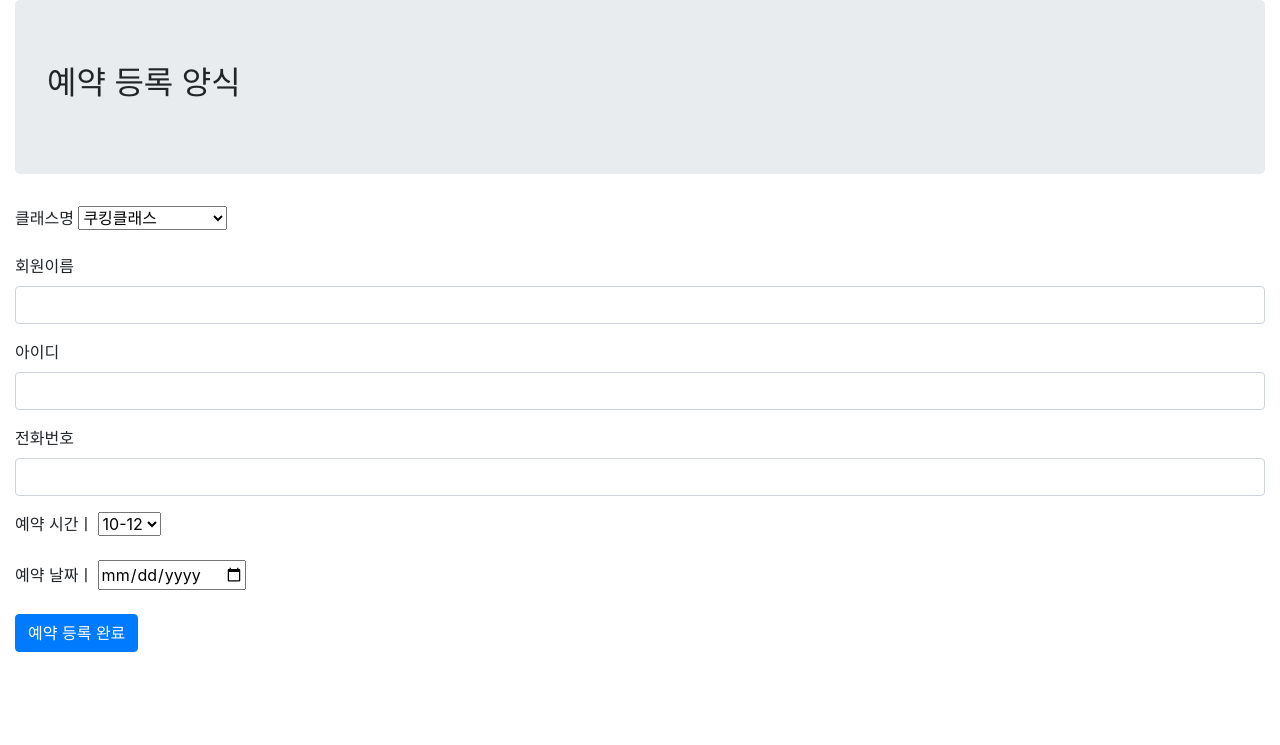
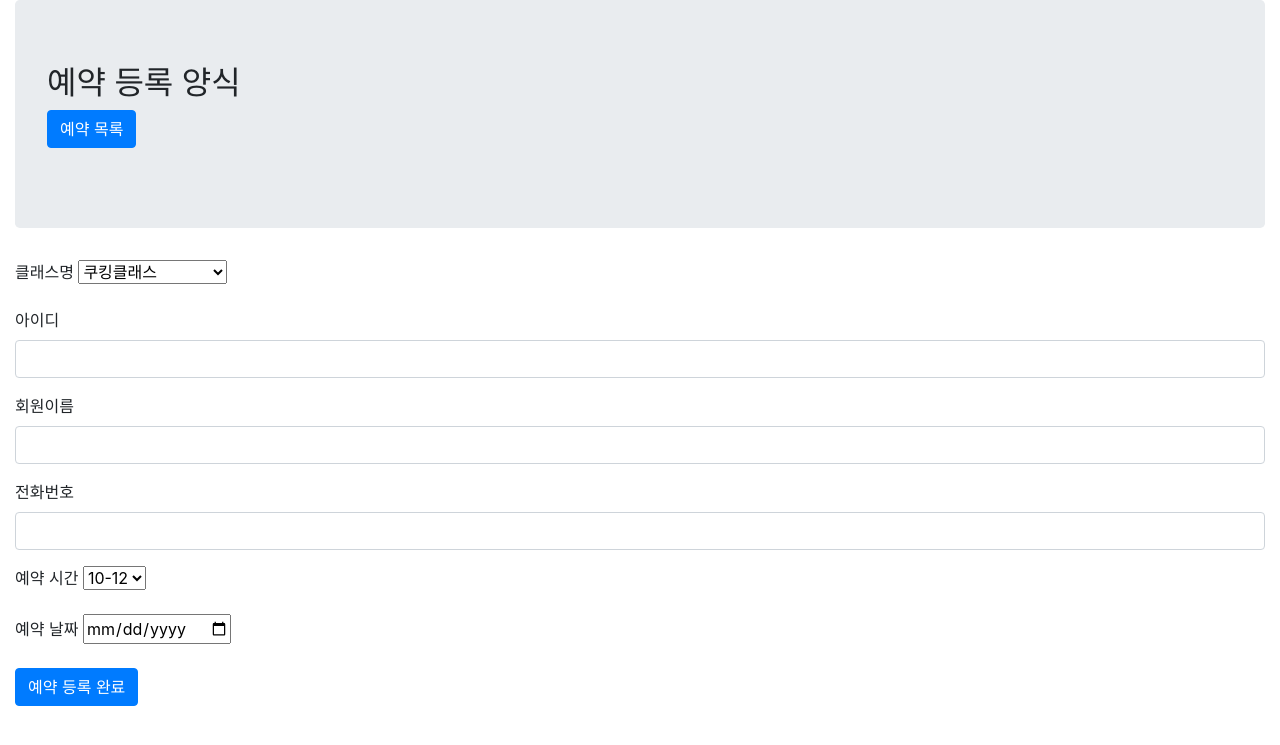
Before and after one commit to yunkongzi/daydream, a Java web app: page /reservation/reservation_regist in a window 1280 px wide. Shown: the top 745 px of the page. Run offline with Tomcat 11, a stand-in JSP engine, Linux system fonts and the light colour scheme.

Commit message:
[update] ReservationVo 다시 수정

```diff
--- a/daydream/src/main/java/com/kh/daydream/controller/ReservationController.java
+++ b/daydream/src/main/java/com/kh/daydream/controller/ReservationController.java
@@ -5,7 +5,7 @@ import javax.inject.Inject;
 import org.springframework.stereotype.Controller;
 import org.springframework.web.bind.annotation.RequestMapping;
 import org.springframework.web.bind.annotation.RequestMethod;
-
+import org.springframework.web.servlet.mvc.support.RedirectAttributes;
 
 import com.kh.daydream.service.ReservationService;
 import com.kh.daydream.vo.ReservationVo;
--- a/daydream/src/main/webapp/WEB-INF/views/reservation/reservation_regist.jsp
+++ b/daydream/src/main/webapp/WEB-INF/views/reservation/reservation_regist.jsp
@@ -61,13 +61,16 @@
 			<div class="jumbotron">
 				<h2>예약 등록 양식</h2>
 
+				<p>
+					<a class="btn btn-primary btn-large" href="/reservation/reservation_list">예약 목록</a>
+				</p>
 			</div>
 		</div>
 	</div>
 	<div class="row">
 		<div class="col-md-12">
 			<form role="form" action="reservation/regist_run"
-				method="get">
+				method="post">
 				<div class="form-group">
 					<label for="class_name">클래스명</label>
 
@@ -80,22 +83,24 @@
 						</select>
 				</div>
 				<div class="form-group">
+					<label for="user_id">아이디</label>
+					<input type="text" class="form-control"
+						id="user_id" name="user_id" />
+				</div>
+
+				<div class="form-group">
 					<label for="user_name">회원이름</label>
 					<input type="text" class="form-control"
 						id="user_name" name="user_name" />
 				</div>
-				<div class="form-group">
-					<label for="user_id">아이디</label>
-					<input type="text" class="form-control"
-						id="user_id" name="user_id" />
-				</div>
+
 				<div class="form-group">
 					<label for="user_phone">전화번호</label>
 					<input type="text" class="form-control"
 						id="user_phone" name="user_phone" />
 				</div>
 
-				<div class="schedule">예약 시간ㅣ
+				<div class="schedule">예약 시간
 					<select name="res_time">
 							<option selected="selected">10-12</option>
 							<option>14-16</option>
@@ -105,7 +110,7 @@
 						</select>
 
 				</div><br>
-				<div class="schedule">예약 날짜ㅣ
+				<div class="schedule">예약 날짜
 					<input type="date"/>
 
 				</div><br>
```
Also changed, not shown: daydream/src/main/java/com/kh/daydream/vo/ReservationVo.java (+4 -7 lines), daydream/src/main/webapp/WEB-INF/views/reservation/paging_form.jsp (deleted, +0 -11 lines).
